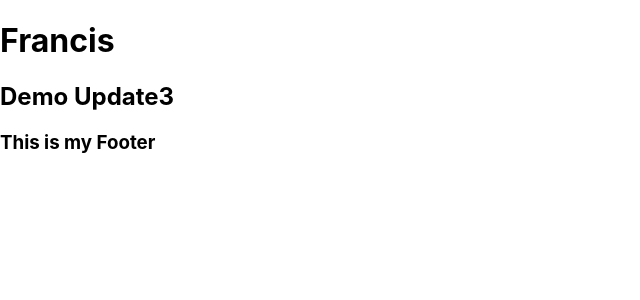
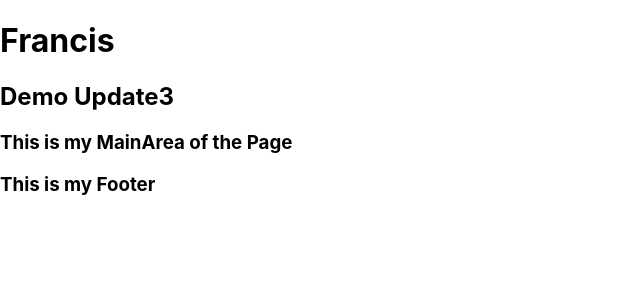
Before and after one commit to francisseth23/francisdemo, a React (Create React App) app: page / in a window 1280 px wide. Shown: the top 300 px of the page, without its empty margins (0-640 px from the left). Built offline with nearby package versions, Linux system fonts and the light colour scheme.

Commit message:
Mainarea from francis

```diff
--- a/src/App.js
+++ b/src/App.js
@@ -1,12 +1,14 @@
 import logo from './logo.svg';
 import './App.css';
 import Footer from './Footer';
+import MainArea from './Mainarea';
 
 function App() {
   return (
     <div>
       <h1>Francis</h1>
       <h2>Demo Update3</h2>
+      <MainArea></MainArea>
       <Footer></Footer>
     </div>
   );
--- /dev/null
+++ b/src/Mainarea.js
@@ -0,0 +1,10 @@
+import React from 'react';
+const MainArea = (props)=>{
+    return(
+        <div>
+            <h3>This is my MainArea of the Page</h3>
+        </div>
+    )
+}
+
+export default MainArea;
```
